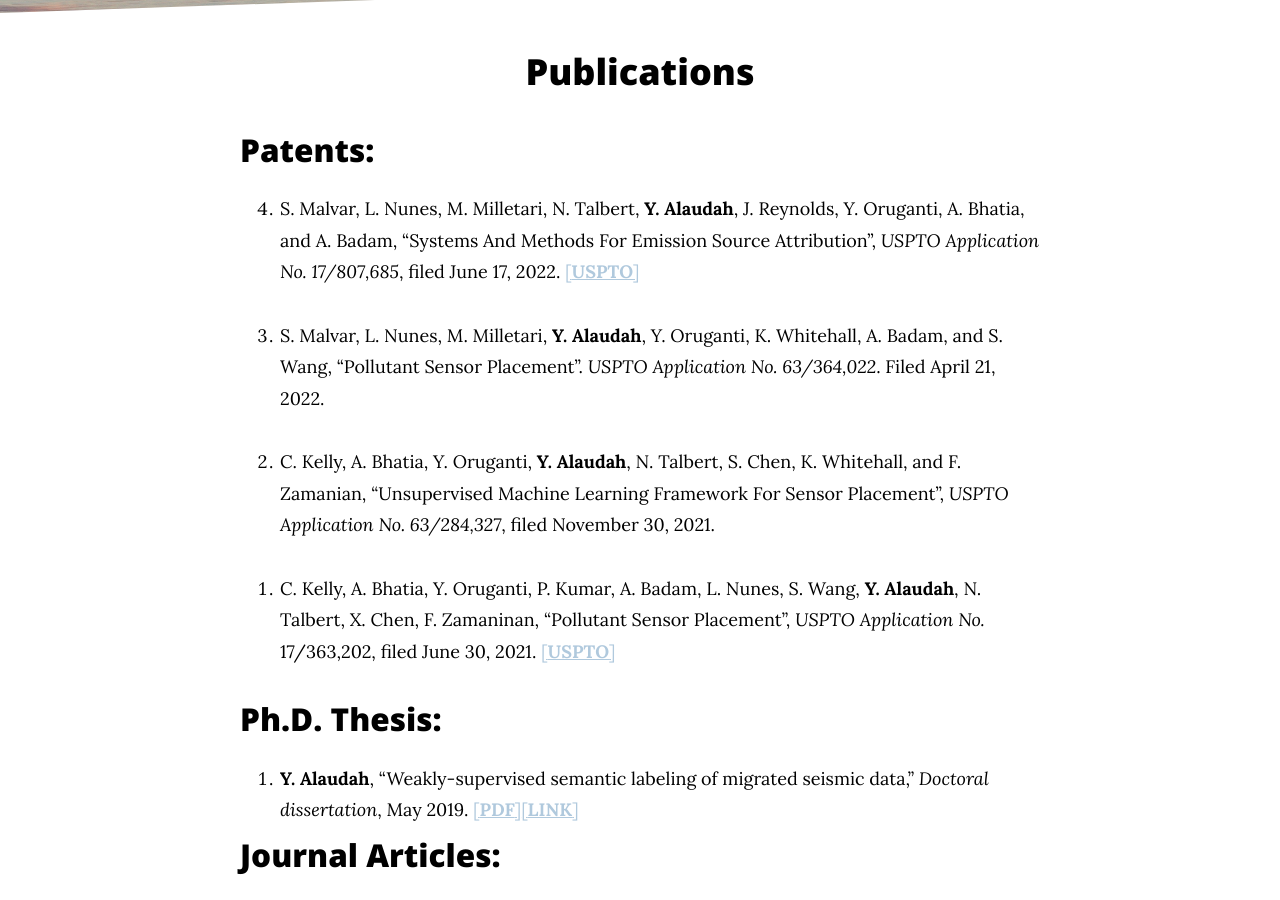
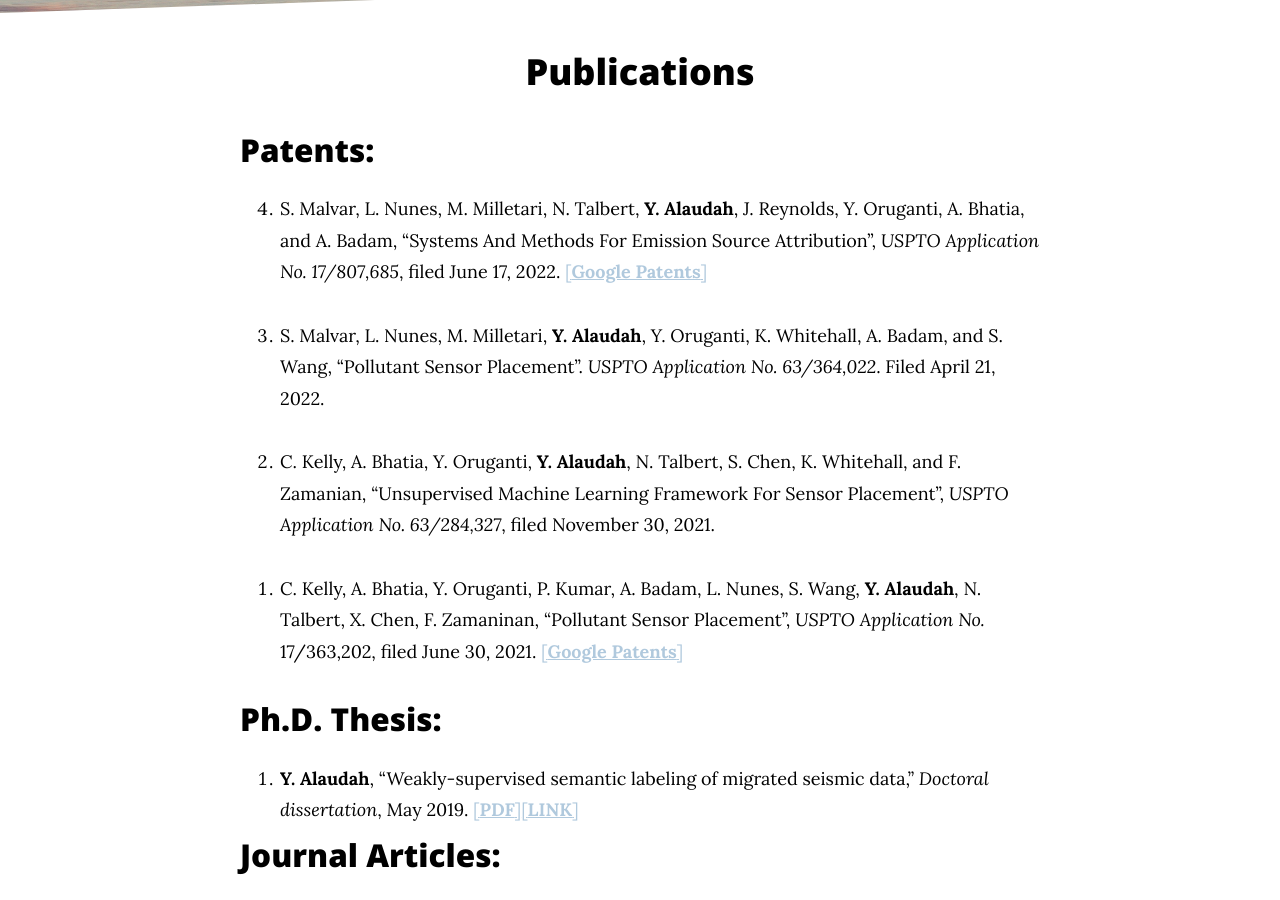
Before and after one commit to yalaudah/yalaudah.github.io, a Jekyll site: the page built from publications.md, in a window 1280 px wide and 900 px high, scrolled down 469 px. Built offline with Jekyll 4.4.1, drawn with Linux system fonts in a browser that asks for light colours; some web fonts are replaced.

Commit message:
Update publications.md

```diff
--- a/publications.md
+++ b/publications.md
@@ -9,13 +9,13 @@ title: Publications
 
 {:reversed="reversed"}
 
-1. S. Malvar, L. Nunes, M. Milletari, N. Talbert, **Y. Alaudah**, J. Reynolds, Y. Oruganti, A. Bhatia, and A. Badam, "Systems And Methods For Emission Source Attribution", *USPTO Application No. 17/807,685*, filed June 17, 2022. [[**USPTO**]](https://image-ppubs.uspto.gov/dirsearch-public/print/downloadPdf/20230282316)
+1. S. Malvar, L. Nunes, M. Milletari, N. Talbert, **Y. Alaudah**, J. Reynolds, Y. Oruganti, A. Bhatia, and A. Badam, "Systems And Methods For Emission Source Attribution", *USPTO Application No. 17/807,685*, filed June 17, 2022. [[**Google Patents**]](https://patents.google.com/patent/US20230282316A1)
 
 2. S. Malvar, L. Nunes, M. Milletari, **Y. Alaudah**, Y. Oruganti, K. Whitehall, A. Badam, and S. Wang, "Pollutant Sensor Placement". *USPTO Application No. 63/364,022*. Filed April 21, 2022.
 
 3. C. Kelly, A. Bhatia, Y. Oruganti, **Y. Alaudah**, N. Talbert, S. Chen, K. Whitehall, and F. Zamanian, "Unsupervised Machine Learning Framework For Sensor Placement", *USPTO Application No. 63/284,327*, filed November 30, 2021.
 
-4. C. Kelly, A. Bhatia, Y. Oruganti, P. Kumar, A. Badam, L. Nunes, S. Wang, **Y. Alaudah**, N. Talbert, X. Chen, F. Zamaninan, "Pollutant Sensor Placement", *USPTO Application No.* 17/363,202, filed June 30, 2021. [[**USPTO**]](https://image-ppubs.uspto.gov/dirsearch-public/print/downloadPdf/20230007082)
+4. C. Kelly, A. Bhatia, Y. Oruganti, P. Kumar, A. Badam, L. Nunes, S. Wang, **Y. Alaudah**, N. Talbert, X. Chen, F. Zamaninan, "Pollutant Sensor Placement", *USPTO Application No.* 17/363,202, filed June 30, 2021. [[**Google Patents**]](https://patents.google.com/patent/US20230169222A1/)
 
 
 
```
